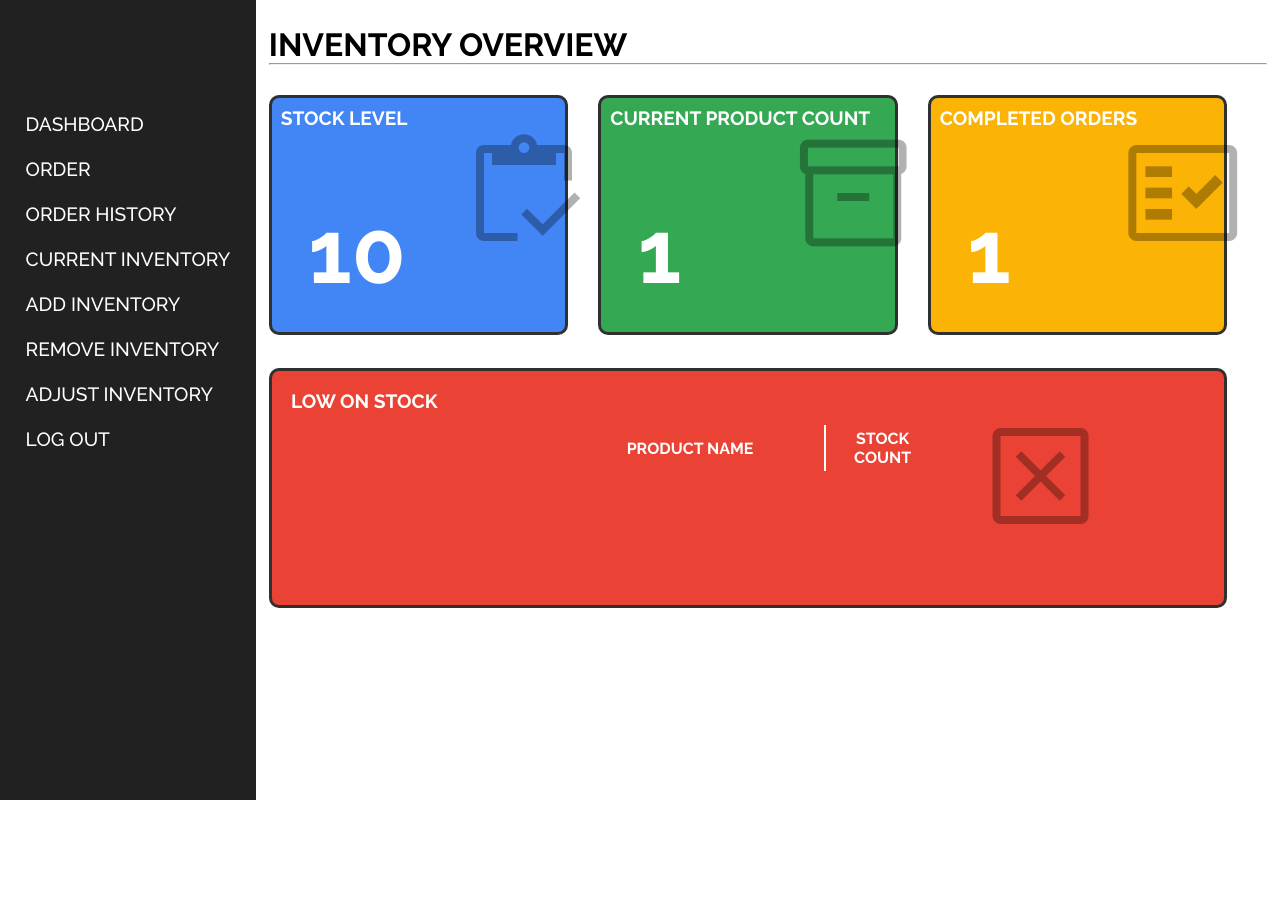
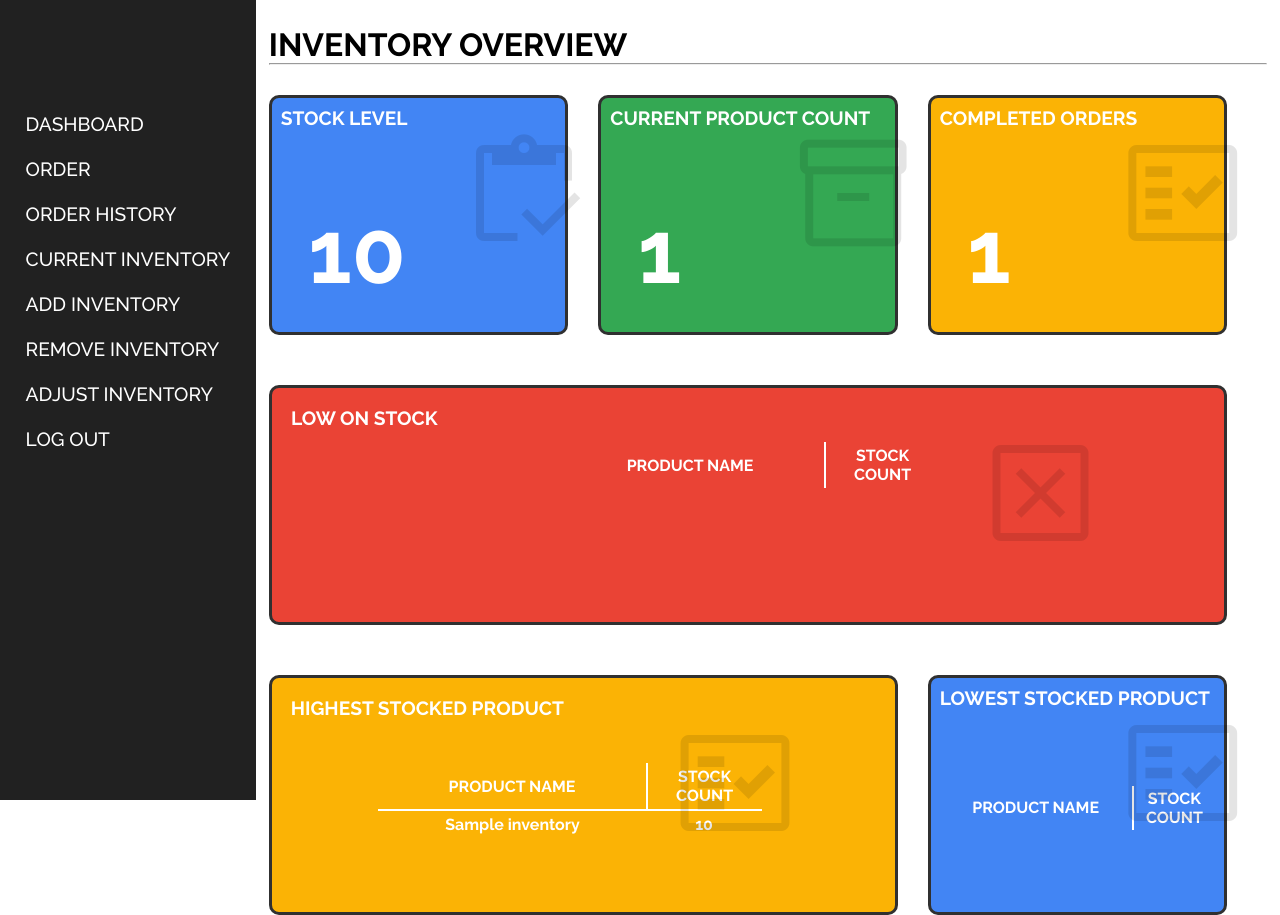
Before and after one commit to ChlmrsSrn/FUND_DATABASE_FINAL_EXAM, a PHP site: page /dashboard.php in a window 1280 px wide. Before the commit the page ends 800 px from the top, so only its background shows below. Run offline with PHP 8.4, Linux system fonts and the light colour scheme; the visitor is signed in with stand-in values (Sample User, id 1); tables that the repository leaves empty or names only in its code hold one stand-in row (values such as "Sample post"); lists and menus that the app fills with data are empty.

Commit message:
dashboard final

```diff
--- a/dashboard.php
+++ b/dashboard.php
@@ -131,6 +131,15 @@ $conn = @mysqli_connect('localhost', 'admin', 'admin', 'inventory_database');
             grid-row: span 2;
         }
 
+        .grid-item:nth-of-type(5){
+            background-color:  #FBB305;
+            grid-column: span 2;
+        }
+
+        .grid-item:nth-of-type(6){
+            background-color: #4285F4;
+        }
+
         .grid-item:nth-of-type(4) .material-symbols-outlined{
             font-size: 8em;
             position: relative;
@@ -144,10 +153,10 @@ $conn = @mysqli_connect('localhost', 'admin', 'admin', 'inventory_database');
         }
 
         .material-symbols-outlined{
-            opacity: 0.3;
+            opacity: 0.2;
         }
 
-        .grid-item:nth-of-type(1) .data, .grid-item:nth-of-type(2) .data, .grid-item:nth-of-type(3) .data{
+        .grid-item:nth-of-type(1) .data, .grid-item:nth-of-type(2) .data, .grid-item:nth-of-type(3) .data, .grid-item:nth-of-type(5) .data, .grid-item:nth-of-type(6) .data{
             margin-top: -22%;
             margin-left: 10%;
             font-size: 5.5em;
@@ -184,9 +193,26 @@ $conn = @mysqli_connect('localhost', 'admin', 'admin', 'inventory_database');
             border-top: 2px solid white;
         }
 
+        .grid-item:nth-of-type(5) .data, .grid-item:nth-of-type(6) .data{
+            font-size: 1em;
+        }
+
+        .grid-item:nth-of-type(6) table{
+            margin-top: -20%;
+        }
+
+        .grid-item:nth-of-type(5) table{
+            margin-top: -15%;
+            margin-left: 15%;
+        }
+
         @media only screen and (max-width: 1440px) {
             .grid-item:nth-of-type(4) .data{
                 margin-top: -13%;
+            }
+
+            .material-symbols-outlined{
+                opacity: 0.1;
             }
         }
 
@@ -285,8 +311,51 @@ $conn = @mysqli_connect('localhost', 'admin', 'admin', 'inventory_database');
                 </div>
             </div>
 
+            <div class="grid-item">
+                <p>HIGHEST STOCKED PRODUCT</p>
+                <div class="background-icon">
+                    <span class="material-symbols-outlined">fact_check</span>
+                    <?php
+                        $sql = "SELECT productName, stock_quantity FROM INVENTORY WHERE stock_quantity = (SELECT MAX(stock_quantity) FROM INVENTORY);";
+                        $result = mysqli_query($conn, $sql);
+                        echo "<table>";
+                            echo "<tr><th>PRODUCT NAME</th><th>STOCK COUNT</th></tr>";
+
+                            while ($row2 = @mysqli_fetch_assoc($result)) {
+                                echo "<tr>";
+                                echo "<td>" . $row2['productName'] . "</td>";
+                                echo "<td>" . $row2['stock_quantity'] . "</td>";
+                                echo "</tr>";
+                            }
+
+                        echo "</table>";
+                    ?>
+                </div>
+            </div>
 
 
+            <div class="grid-item">
+                <p>LOWEST STOCKED PRODUCT</p>
+                <div class="background-icon">
+                    <span class="material-symbols-outlined">fact_check</span>
+                    <?php
+                        $sql = "SELECT productName, stock_quantity FROM INVENTORY WHERE stock_quantity = (SELECT MIN(stock_quantity) FROM INVENTORY);";
+                        $result = mysqli_query($conn, $sql);
+                        $row = mysqli_fetch_assoc($result);
+                        echo "<table>";
+                        echo "<tr><th>PRODUCT NAME</th><th>STOCK COUNT</th></tr>";
+
+                        while ($row = @mysqli_fetch_assoc($result)) {
+                            echo "<tr>";
+                            echo "<td>" . $row['productName'] . "</td>";
+                            echo "<td>" . $row['stock_quantity'] . "</td>";
+                            echo "</tr>";
+                        }
+
+                    echo "</table>";
+                    ?>
+                </div>
+            </div>
 
 
         </div>
```
Lines whose indentation alone changed are shown as unchanged.
